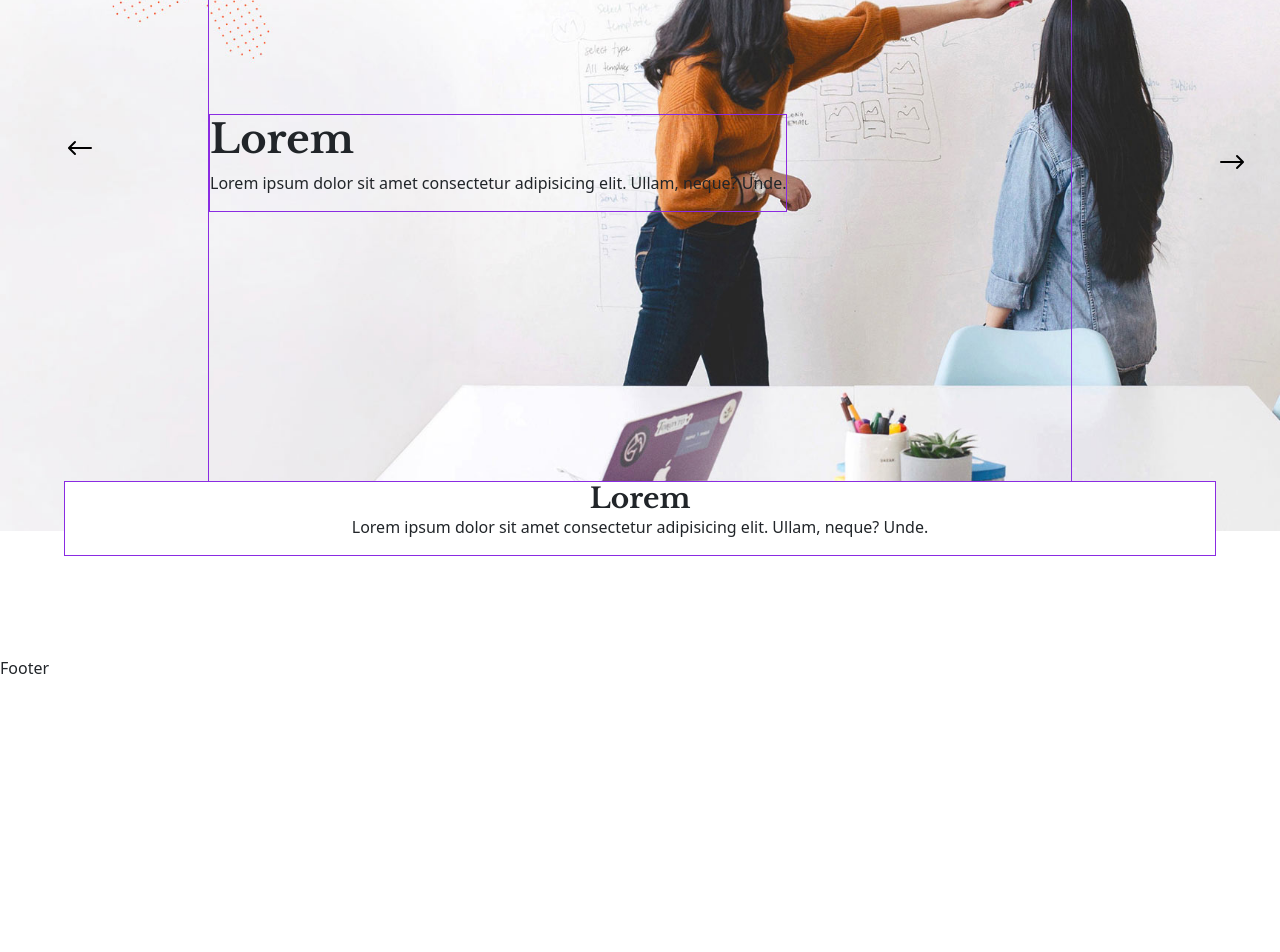
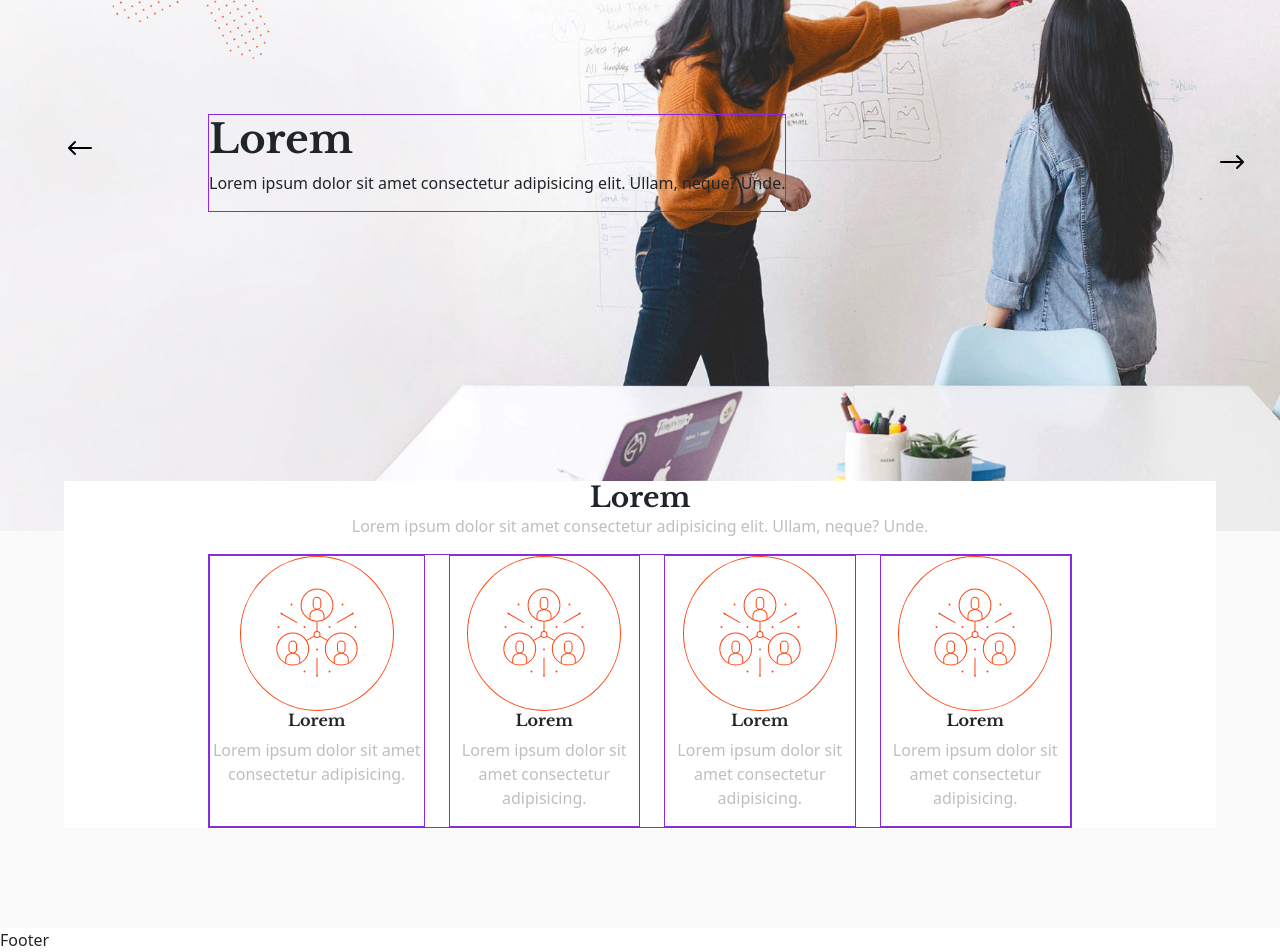
Before and after one commit to SerenaMalusa/proj-html-vuejs, a Vue app: page / in a window 1280 px wide. Shown: the part 250-1202 px from the top of the page. Before the commit the page ends 930 px from the top, so only its background shows below. Built offline with nearby package versions, Linux system fonts and the light colour scheme.

Commit message:
fix: appheader did not have the scope attribute, added background color to all main

```diff
--- a/src/App.vue
+++ b/src/App.vue
@@ -22,7 +22,7 @@
 
   <app-header />
 
-  <app-main id="main"/>
+  <app-main/>
 
   <app-footer />
 
@@ -33,8 +33,4 @@
   // import file general.scss
   @use  './styles/general.scss';
 
-  #main {
-    background-color: #b6e0f0;
-  }
-
 </style>
--- a/src/components/AppHeader.vue
+++ b/src/components/AppHeader.vue
@@ -5,7 +5,7 @@
 </script>
 
 <template>
-  <div class="container_l d-flex justify-content-between align-items-end debug">
+  <div class="container-l d-flex justify-content-between align-items-end debug">
 
     <a class="h4 text-serif mb-0" href="#">Everlead<b class="text-secondary">.</b></a>
 
@@ -25,13 +25,13 @@
   </div>
 </template>
 
-<style lang="scss">
+<style lang="scss" scoped>
 
     // import varibales and mixins
     @use '../styles/partials/variables.scss' as *;
     @use '../styles/partials/mixins.scss' as *;
 
-    .container_l {
+    .container-l {
       // height: $header-h;
       position: relative;
       z-index: 1;
--- a/src/components/AppMain.vue
+++ b/src/components/AppMain.vue
@@ -5,19 +5,22 @@
 </script>
 
 <template>
+    <div class="wrapper">
+
+        <!-- SECTION HERO -->
         <section id="hero">
             <figure>
                 <img src="../assets/img/rev-slider-main-home-img-03.jpg" alt="#">
             </figure>
 
-        <div class="container_l">
+            <div class="container-l">
 
                 <div class="slider-arrows">
                     <img class="arrow arrow-right" src="../assets/svg/svg-6.svg" alt="right arrow">
                     <img class="arrow arrow-left" src="../assets/svg/svg-6.svg" alt="left arrow">
                 </div>
 
-            <div class="container_s debug">
+                <div class="container-s">
 
                     <div class=" debug">
                         <h2 class="text-serif h1">Lorem</h2>
@@ -28,16 +31,48 @@
 
             </div>
         </section>
+        <!-- END SECTION HERO -->
 
+        <!-- SECTION SPECIALTIES  -->
         <section id="specialties">
-        <div class="container_l debug">
+            <div class="container-l">
+
+                <div class="container-s">
                     <div class="section-title text-center">
                         <h2 class="text-serif h3 mb-0">Lorem</h2>
-                <p>Lorem ipsum dolor sit amet consectetur adipisicing elit. Ullam, neque? Unde.</p>
+                        <p class="text-info">Lorem ipsum dolor sit amet consectetur adipisicing elit. Ullam, neque? Unde.</p>
+                    </div>
 
+                    <div class="skills debug d-flex justify-content-between gap-4 debug">
+                        <div class="skill text-center col-3 debug">
+                            <img src="../assets/svg/svg-1.svg" alt="#">
+                            <h6 class="text-serif">Lorem</h6>
+                            <p class="text-info">Lorem ipsum dolor sit amet consectetur adipisicing.</p>
+                        </div>
+
+                        <div class="skill text-center debug">
+                            <img src="../assets/svg/svg-1.svg" alt="#">
+                            <h6 class="text-serif">Lorem</h6>
+                            <p class="text-info">Lorem ipsum dolor sit amet consectetur adipisicing.</p>
+                        </div>
+                        <div class="skill text-center debug">
+                            <img src="../assets/svg/svg-1.svg" alt="#">
+                            <h6 class="text-serif">Lorem</h6>
+                            <p class="text-info">Lorem ipsum dolor sit amet consectetur adipisicing.</p>
+                        </div>
+                        <div class="skill text-center debug">
+                            <img src="../assets/svg/svg-1.svg" alt="#">
+                            <h6 class="text-serif">Lorem</h6>
+                            <p class="text-info">Lorem ipsum dolor sit amet consectetur adipisicing.</p>
+                        </div>
+                    </div>
                 </div>
             </div>
         </section>
+        <!-- END SECTION SPECIALTIES  -->
+
+
+    </div>
 </template>
 
 <style lang="scss" scoped>
@@ -45,6 +80,10 @@
     // import varibales and mixins
     @use '../styles/partials/variables.scss' as *;
     @use '../styles/partials/mixins.scss' as *;
+
+    .wrapper {
+        background-color: #fafafa;
+    }
 
     #hero {
         height: 100vh;
@@ -67,7 +106,7 @@
             }
         }
 
-        .container_l {
+        .container-l {
             height: 100%;
             position: relative;
             .arrow {
@@ -86,7 +125,7 @@
                 }
             }
 
-            .container_s {
+            .container-s {
                 height: 100%;
                 display: flex;
                 justify-content: flex-start;
@@ -101,8 +140,7 @@
     }
 
     #specialties {
-
-            .container_l {
+            .container-l {
                 background-color:#ffffff;
                 position: relative;
                 top: calc(-2 * $header-h);
--- a/src/styles/general.scss
+++ b/src/styles/general.scss
@@ -41,12 +41,12 @@ a {
 }
 
 // UTILITY
-.container_l {
+.container-l {
     margin: 0 auto;
     width: 90%;
 }
 
-.container_s {
+.container-s {
     margin: 0 auto;
     width: 75%;
 }
```
Lines whose indentation alone changed are shown as unchanged.
